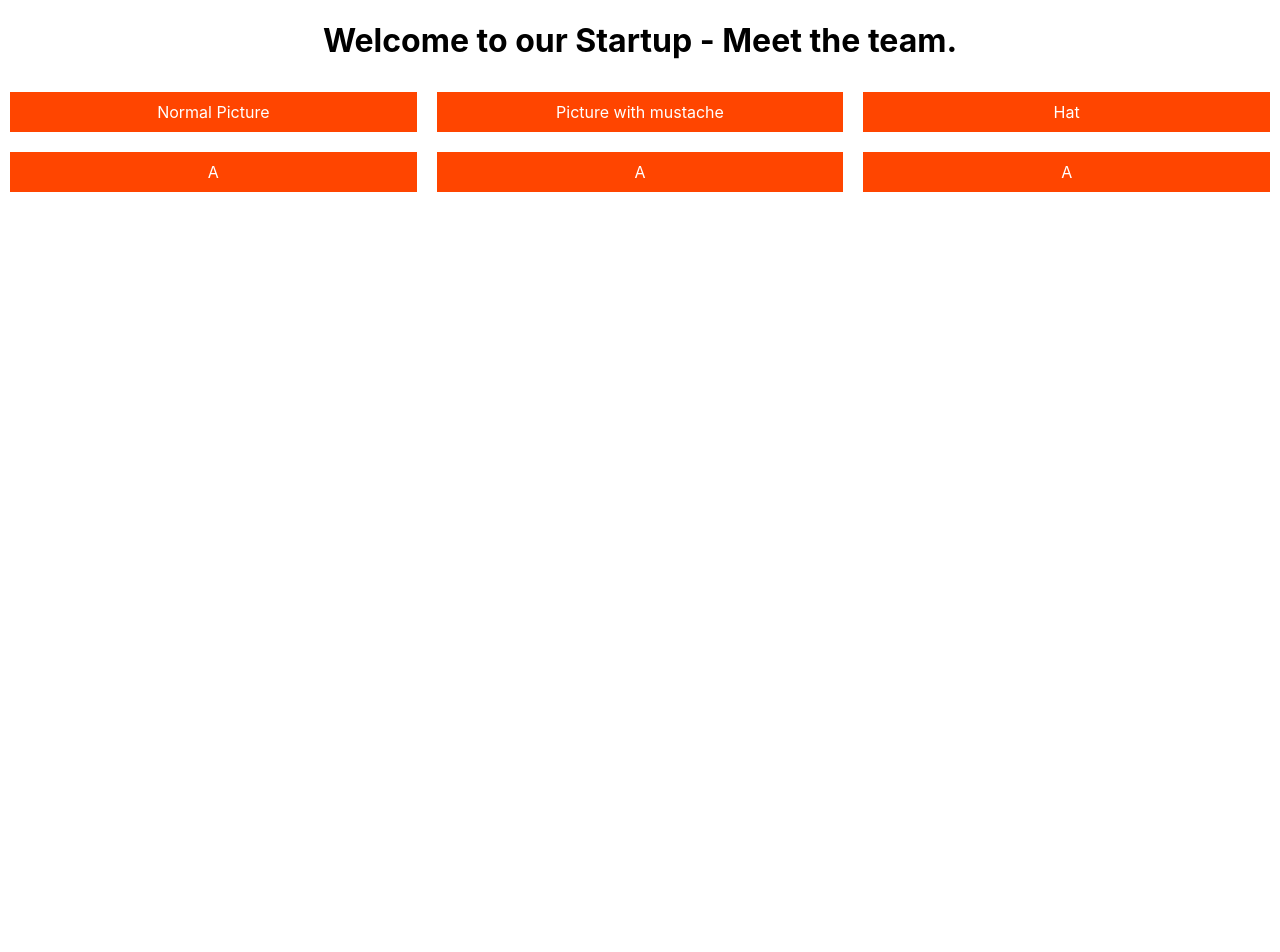
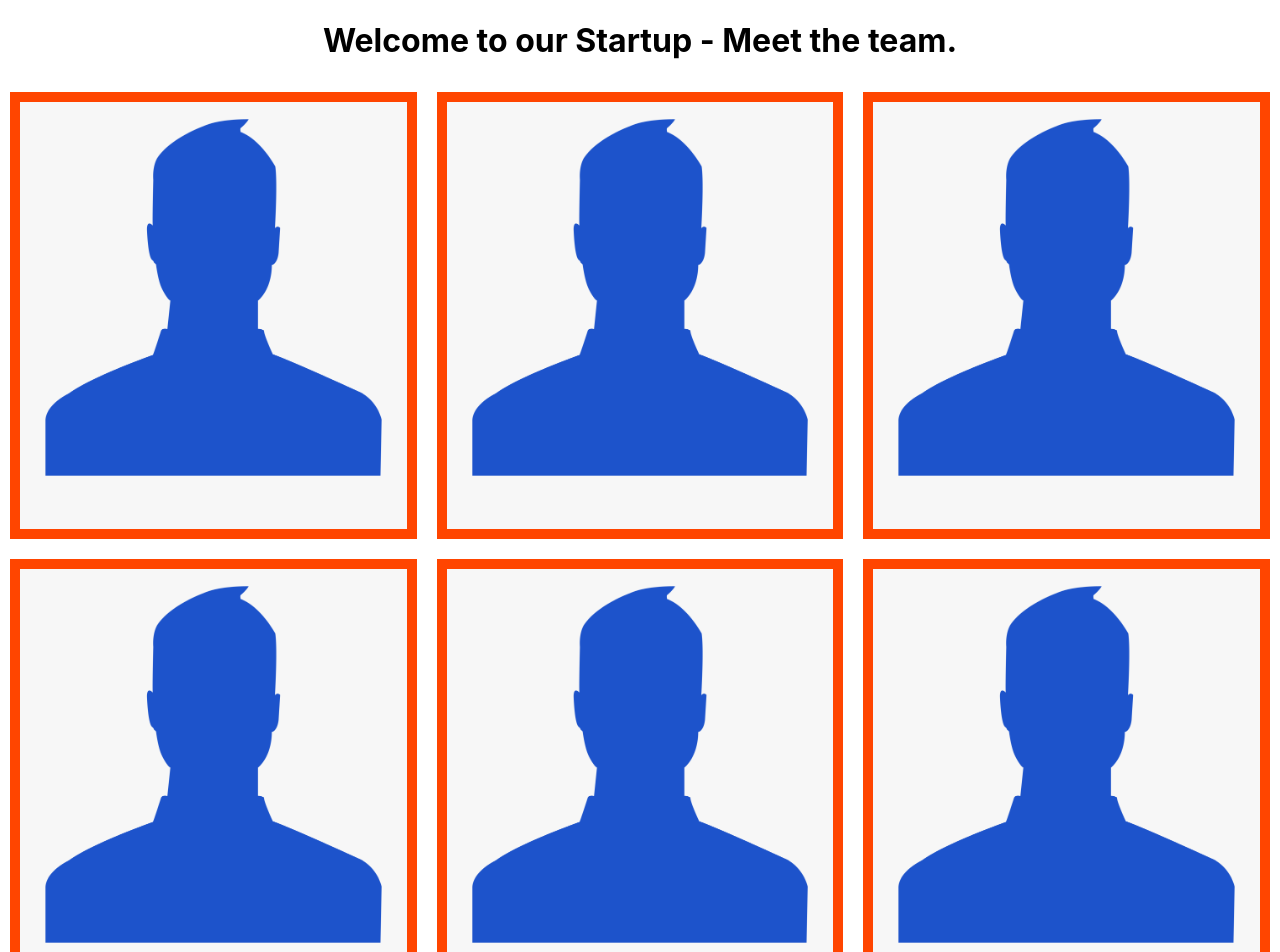
Before and after one commit to Reikon95/final-careers-page, a React (Create React App) app: page / in a window 1280 px wide. Shown: the top 952 px of the page. Before the commit the page ends 800 px from the top, so only its background shows below. Built offline with nearby package versions, Linux system fonts and the light colour scheme.

Commit message:
added pictures functionality

```diff
--- a/src/App.css
+++ b/src/App.css
@@ -20,9 +20,15 @@
 .App-link {
   color: #09d3ac;
 }
+
+img {
+  width: 100%;
+  height: 100%;
+}
 .container {
   display: grid;
   grid-template-columns: 1fr 1fr 1fr;
+  width: 100%;
 }
 .item {
   margin: 10px;
--- a/src/App.js
+++ b/src/App.js
@@ -1,5 +1,6 @@
 import React from 'react';
 import './App.css';
+import face from './face.png';
 
 function App() {
   return (
@@ -7,22 +8,22 @@ function App() {
       <h1>Welcome to our Startup - Meet the team.</h1>
       <div class="container">
         <div class="item">
-        Normal Picture
+          <img src={face} alt="a face"/>
         </div>
         <div class="item">
-        Picture with mustache
+          <img src={face} alt="a face"/>
         </div>
         <div class="item">
-        Hat
+          <img src={face} alt="a face"/>
         </div>
         <div class="item">
-         A
+          <img src={face} alt="a face"/>
         </div>
         <div class="item">
-        A
+          <img src={face} alt="a face"/>
         </div>
         <div class="item">
-        A
+          <img src={face} alt="a face"/>
         </div>
       </div>
     </div>
```
Also changed, not shown: src/face.png (added).
